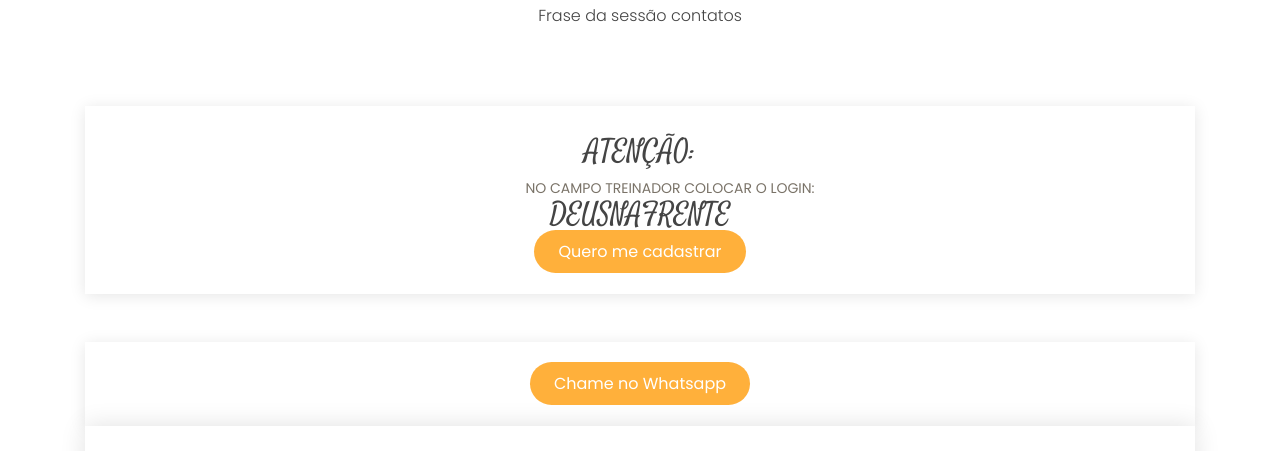
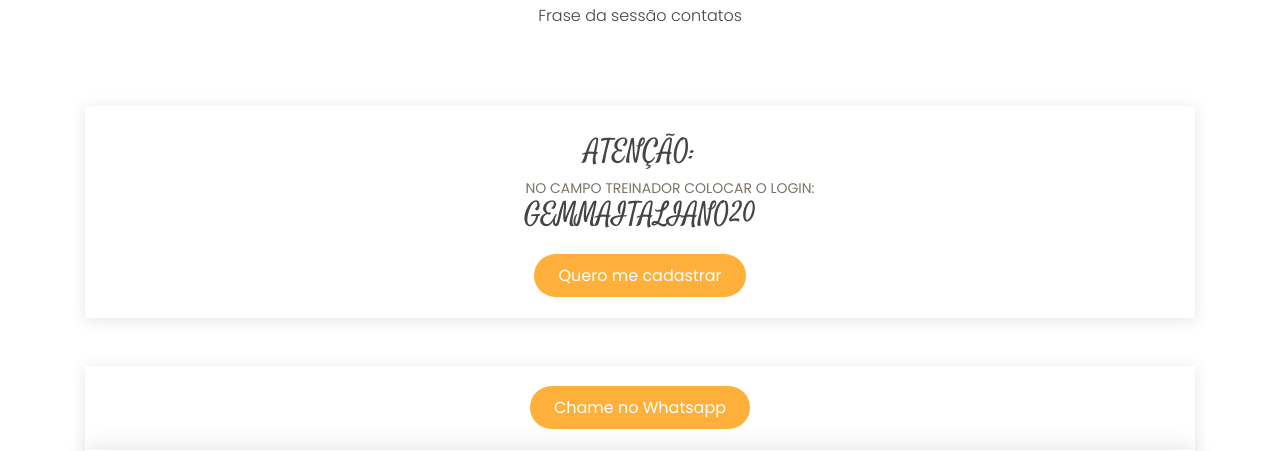
Before and after one commit to infsolution/onepagemt, a Django app: page / in a window 1280 px wide. Shown: the part 2156-2607 px from the top of the page. Run offline with Django 3.2, Linux system fonts and the light colour scheme; data comes from the database, SQL or seed files in the repository; data that the repository does not hold is empty; some libraries are stand-ins or nearby versions.

Commit message:
update Login

```diff
--- a/onepage/templates/onepage/index.html
+++ b/onepage/templates/onepage/index.html
@@ -1005,7 +1005,8 @@
             <div class="col-lg-12 col-md-12 info mt-12 mt-lg-0" style="text-align: center;">
               <h3><span>ATENÇÃO: </span></h3>
           <p>NO CAMPO TREINADOR COLOCAR O LOGIN:</p>
-            <h3><span>DEUSNAFRENTE</span></h3>
+            <h3><span>GEMMAITALIANO20</span></h3>
+            <br/>
               <div class="button-whatsapp">
                 <a href="https://cadastro.maravilhasdaterra.com.br/deusnafrente">Quero me cadastrar</a>
               </div>
```
